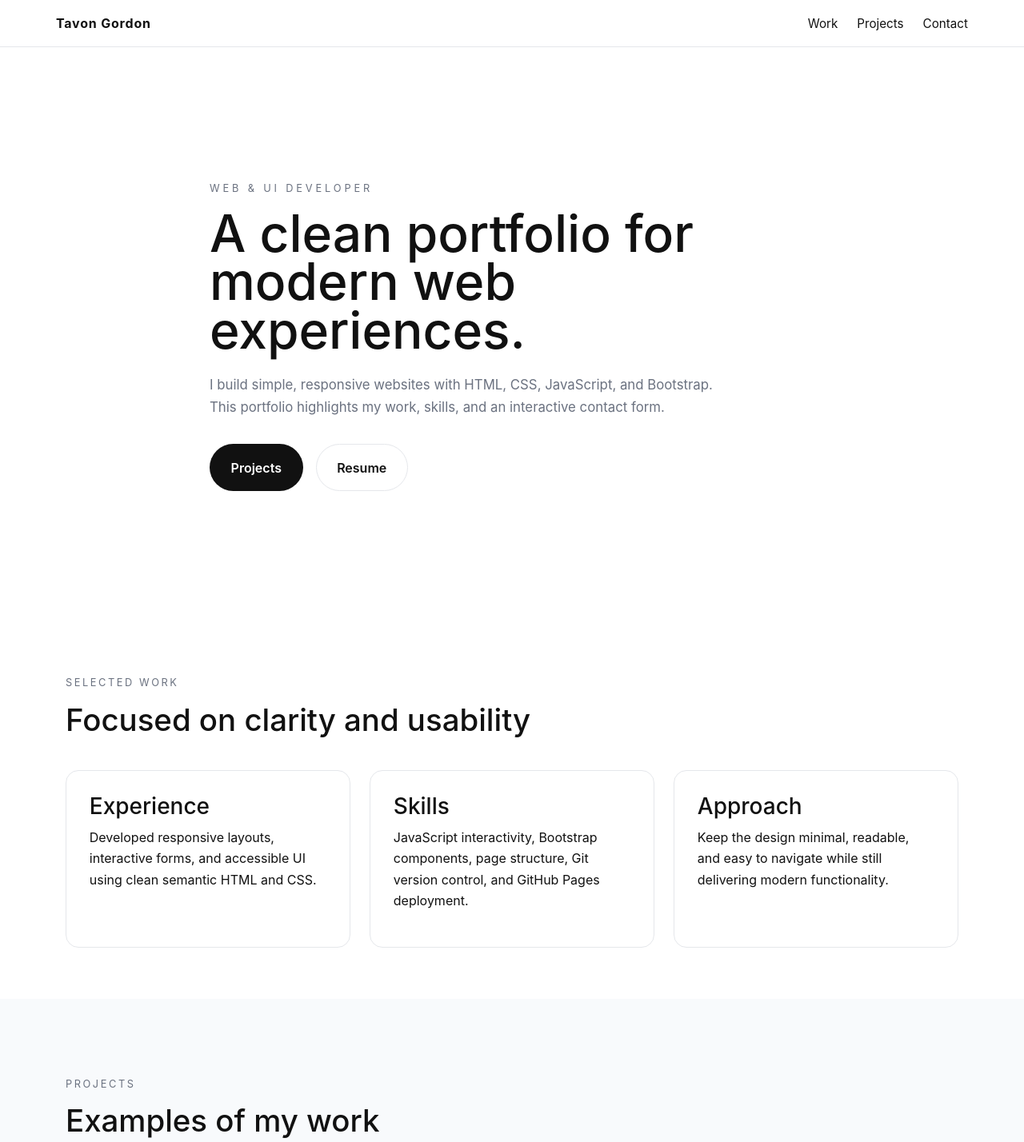
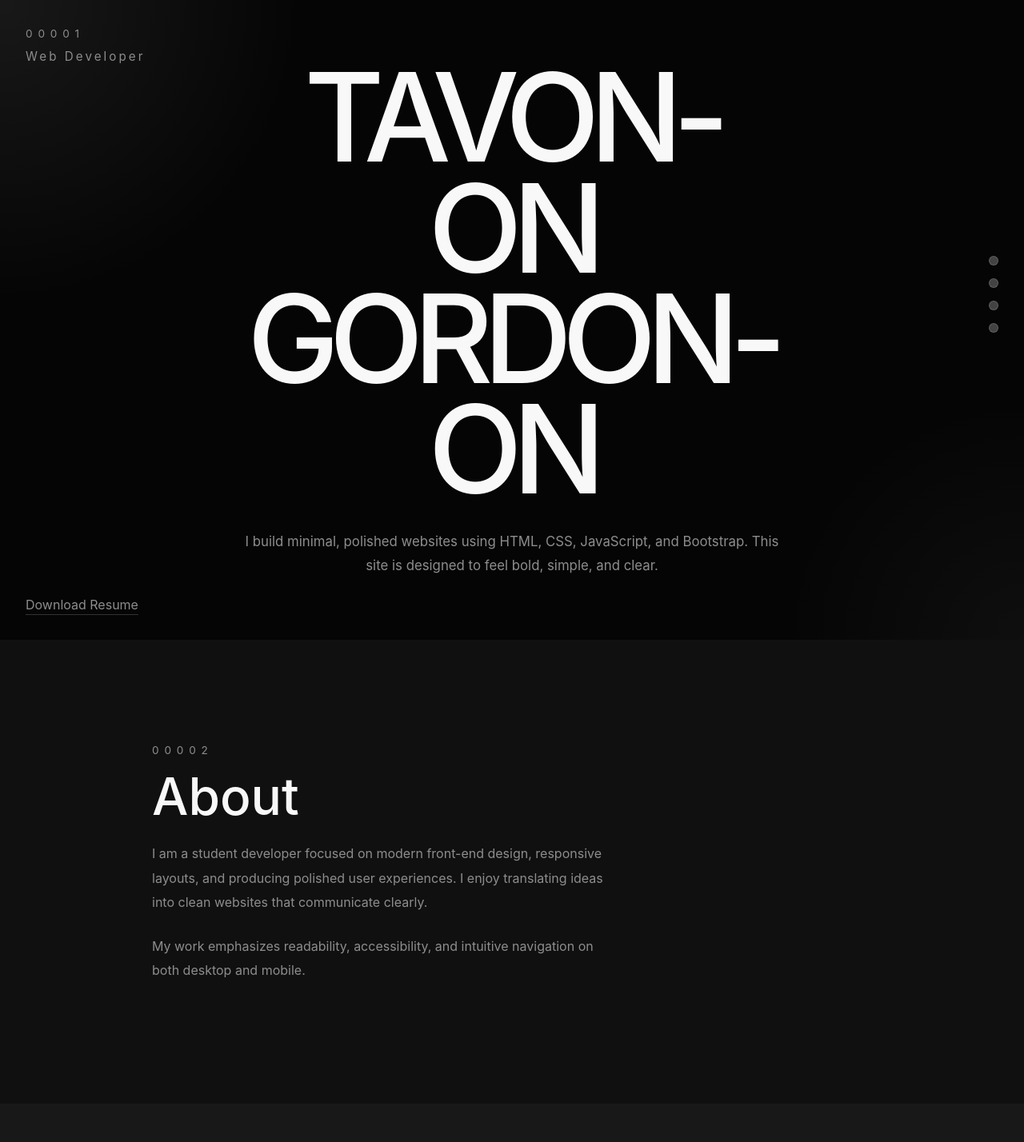
Before and after one commit to tavon2596/tavon2596.github.io, a plain HTML site: page index.html in a window 1280 px wide. Shown: the top 1428 px of the page at 80% size. Drawn offline with nearby package versions, Linux system fonts and the light colour scheme; a small style sheet from the web is missing.

Commit message:
Revamp portfolio layout and styles for enhanced aesthetics and user navigation

```diff
--- a/css/styles.css
+++ b/css/styles.css
@@ -1,11 +1,11 @@
 :root {
-  --bg: #fff;
-  --text: #111;
-  --muted: #6b7280;
-  --border: #e5e7eb;
-  --surface: #f8fafc;
-  --accent: #111;
-  --accent-soft: #f1f5f9;
+  --bg: #050505;
+  --surface: #101010;
+  --surface-light: #181818;
+  --text: #f8f8f8;
+  --muted: #8d8d8d;
+  --border: #262626;
+  --accent: #f8f8f8;
 }
 
 * {
@@ -21,7 +21,6 @@ body {
   font-family: Inter, "Segoe UI", system-ui, sans-serif;
   background: var(--bg);
   color: var(--text);
-  line-height: 1.65;
 }
 
 button,
@@ -30,204 +29,227 @@ textarea {
   font: inherit;
 }
 
-.page-header {
-  border-bottom: 1px solid var(--border);
-  position: sticky;
-  top: 0;
-  background: #fff;
-  z-index: 10;
-}
-
-.header-inner {
-  display: flex;
-  justify-content: space-between;
-  align-items: center;
-  padding: 1rem 0;
-}
-
-.brand {
-  color: var(--text);
-  text-decoration: none;
-  font-weight: 700;
-  letter-spacing: 0.05em;
-}
-
-.nav-links {
-  display: flex;
-  gap: 1.5rem;
-  font-size: 0.95rem;
-}
-
-.nav-links a {
-  color: var(--text);
+a {
+  color: inherit;
   text-decoration: none;
 }
 
-.hero-section {
-  min-height: calc(100vh - 80px);
-  display: flex;
-  align-items: center;
-  padding: 4rem 0;
+.page-shell {
+  position: relative;
 }
 
-.hero-content {
-  max-width: 780px;
+.side-nav {
+  position: fixed;
+  right: 2rem;
+  top: 40%;
+  display: flex;
+  flex-direction: column;
+  gap: 1rem;
+  z-index: 20;
 }
 
-.eyebrow {
-  margin: 0 0 1rem;
-  text-transform: uppercase;
-  letter-spacing: 0.3em;
-  color: var(--muted);
-  font-size: 0.8rem;
+.side-nav a {
+  width: 0.75rem;
+  height: 0.75rem;
+  display: block;
+  border-radius: 999px;
+  background: rgba(255, 255, 255, 0.25);
+  border: 1px solid rgba(255, 255, 255, 0.15);
 }
 
-.hero-section h1 {
-  font-size: clamp(3rem, 5vw, 5.5rem);
-  line-height: 0.95;
-  margin: 0;
+.hero {
+  min-height: 100vh;
+  display: grid;
+  place-items: center;
+  padding: 4rem 2rem;
+  position: relative;
+  text-align: center;
+  overflow: hidden;
 }
 
-.hero-description {
-  max-width: 60ch;
-  color: var(--muted);
-  margin: 1.5rem 0 2rem;
-  font-size: 1.05rem;
+.hero::before {
+  content: "";
+  position: absolute;
+  inset: 0;
+  background: radial-gradient(circle at top left, rgba(255,255,255,0.08), transparent 25%), radial-gradient(circle at bottom right, rgba(255,255,255,0.04), transparent 20%);
 }
 
-.hero-actions {
-  display: flex;
-  gap: 1rem;
-  flex-wrap: wrap;
+.hero-inner {
+  position: relative;
+  z-index: 1;
+  max-width: 800px;
 }
 
-.button {
-  display: inline-flex;
-  align-items: center;
-  justify-content: center;
-  padding: 0.95rem 1.6rem;
-  border-radius: 999px;
-  border: 1px solid transparent;
-  text-decoration: none;
-  font-weight: 600;
+.hero-meta {
+  position: absolute;
+  top: 2rem;
+  left: 2rem;
+  z-index: 2;
+  text-align: left;
 }
 
-.button-primary {
-  background: var(--text);
-  color: #fff;
+.hero-number {
+  color: var(--muted);
+  letter-spacing: 0.5em;
+  font-size: 0.85rem;
+  text-transform: uppercase;
+  margin-bottom: 0.5rem;
 }
 
-.button-secondary {
-  background: transparent;
-  color: var(--text);
-  border-color: var(--border);
+.hero-label {
+  color: var(--muted);
+  font-size: 0.95rem;
+  letter-spacing: 0.2em;
+}
+
+.hero h1 {
+  margin: 0;
+  font-size: clamp(5rem, 12vw, 10rem);
+  line-height: 0.9;
+  letter-spacing: -0.08em;
+  text-transform: uppercase;
+}
+
+.hero-copy {
+  max-width: 42rem;
+  margin: 2rem auto 0;
+  color: var(--muted);
+  font-size: 1.05rem;
+  line-height: 1.8;
+}
+
+.hero-footer {
+  position: absolute;
+  bottom: 2rem;
+  left: 2rem;
+  z-index: 2;
+}
+
+.hero-footer a {
+  color: var(--muted);
+  border-bottom: 1px solid rgba(255,255,255,0.18);
+  padding-bottom: 0.15rem;
 }
 
 .section {
-  padding: 6rem 0;
-}
-
-.section-tight {
-  padding: 4rem 0;
-}
-
-.section-heading {
-  max-width: 760px;
-  margin-bottom: 2.5rem;
-}
-
-.section-label {
-  display: block;
-  text-transform: uppercase;
-  color: var(--muted);
-  letter-spacing: 0.2em;
-  font-size: 0.8rem;
-  margin-bottom: 0.75rem;
-}
-
-.section h2 {
-  margin: 0;
-  font-size: clamp(2rem, 3vw, 3rem);
+  padding: 8rem 2rem;
 }
 
 .section-dark {
   background: var(--surface);
 }
 
-.cards-grid {
+.section-light {
+  background: var(--surface-light);
+}
+
+.section-content {
+  max-width: 900px;
+  margin: 0 auto;
+  position: relative;
+}
+
+.section-number {
+  color: var(--muted);
+  letter-spacing: 0.5em;
+  text-transform: uppercase;
+  font-size: 0.85rem;
+  margin-bottom: 1rem;
+}
+
+.section h2 {
+  margin: 0;
+  font-size: clamp(3rem, 5vw, 4rem);
+  line-height: 1;
+}
+
+.section p {
+  color: var(--muted);
+  max-width: 58ch;
+  line-height: 1.9;
+  margin: 1.5rem 0;
+}
+
+.project-grid {
   display: grid;
   grid-template-columns: repeat(3, minmax(0, 1fr));
   gap: 1.5rem;
+  margin-top: 2rem;
 }
 
-.info-card {
-  background: #fff;
-  border: 1px solid var(--border);
+.project-item {
+  background: var(--bg);
+  border: 1px solid rgba(255,255,255,0.08);
   border-radius: 1rem;
-  padding: 1.8rem;
+  padding: 2rem;
 }
 
-.info-card h3 {
+.project-item h3 {
   margin-top: 0;
+  font-size: 1.325rem;
 }
 
-.project-list {
-  list-style: none;
-  padding: 0;
-  margin: 0;
-  display: grid;
-  gap: 1.5rem;
+.project-item p {
+  color: var(--muted);
+  margin: 1rem 0 1.25rem;
 }
 
-.project-list li {
-  padding: 1.75rem;
-  border: 1px solid var(--border);
-  border-radius: 1rem;
-  background: #fff;
-}
-
-.project-list li strong {
-  display: block;
-  margin-bottom: 0.75rem;
-  font-size: 1.05rem;
-}
-
-.project-list li p {
-  margin: 0 0 1rem;
-  color: var(--muted);
-}
-
-.project-list li a {
+.project-item a {
   color: var(--text);
-  text-decoration: none;
   font-weight: 600;
 }
 
+.contact-section {
+  display: grid;
+  gap: 2rem;
+}
+
 .contact-card {
-  max-width: 680px;
-  padding: 2rem;
-  border: 1px solid var(--border);
-  border-radius: 1rem;
-  background: #fff;
   display: grid;
   gap: 1rem;
+  background: var(--bg);
+  border: 1px solid rgba(255,255,255,0.08);
+  border-radius: 1rem;
+  padding: 2rem;
 }
 
 .contact-card label {
-  font-weight: 600;
+  font-size: 0.95rem;
+  letter-spacing: 0.05em;
+  text-transform: uppercase;
+  color: var(--muted);
 }
 
 .contact-card input,
 .contact-card textarea {
   width: 100%;
-  padding: 0.95rem 1rem;
-  border: 1px solid var(--border);
+  border: 1px solid rgba(255,255,255,0.1);
   border-radius: 0.75rem;
+  background: transparent;
   color: var(--text);
+  padding: 1rem;
+}
+
+.contact-card input::placeholder,
+.contact-card textarea::placeholder {
+  color: rgba(255,255,255,0.45);
 }
 
 .contact-card textarea {
+  min-height: 170px;
   resize: vertical;
+}
+
+.button-primary {
+  display: inline-flex;
+  align-items: center;
+  justify-content: center;
+  padding: 0.85rem 1.6rem;
+  background: var(--text);
+  color: var(--bg);
+  border-radius: 999px;
+  font-weight: 700;
+  border: none;
 }
 
 .form-status {
@@ -235,41 +257,27 @@ textarea {
   min-height: 1.5rem;
 }
 
-.site-footer {
-  border-top: 1px solid var(--border);
-  padding: 2rem 0;
-}
-
-.footer-content {
-  display: flex;
-  justify-content: center;
-}
-
 @media (max-width: 900px) {
-  .cards-grid {
-    grid-template-columns: repeat(2, minmax(0, 1fr));
+  .project-grid {
+    grid-template-columns: 1fr;
   }
 }
 
 @media (max-width: 720px) {
-  .header-inner,
-  .hero-actions,
-  .footer-content {
-    flex-direction: column;
-    align-items: flex-start;
+  .side-nav {
+    right: 1rem;
+    gap: 0.8rem;
   }
 
-  .nav-links {
-    gap: 1rem;
-    margin-top: 1rem;
+  .hero {
+    padding: 3rem 1.5rem;
   }
 
-  .hero-section {
-    min-height: auto;
-    padding: 3rem 0;
+  .hero h1 {
+    font-size: clamp(3rem, 12vw, 6rem);
   }
 
-  .cards-grid {
-    grid-template-columns: 1fr;
+  .section {
+    padding: 4.5rem 1.5rem;
   }
 }
--- a/index.html
+++ b/index.html
@@ -8,86 +8,67 @@
   <link rel="stylesheet" href="css/styles.css" />
 </head>
 <body>
-  <header class="page-header">
-    <div class="container header-inner">
-      <a class="brand" href="#top">Tavon Gordon</a>
-      <nav class="nav-links">
-        <a href="#work">Work</a>
-        <a href="#projects">Projects</a>
-        <a href="#contact">Contact</a>
+  <div class="page-shell">
+    <nav class="side-nav" aria-label="Section navigation">
+      <a href="#top"><span></span></a>
+      <a href="#about"><span></span></a>
+      <a href="#projects"><span></span></a>
+      <a href="#contact"><span></span></a>
     </nav>
+
+    <header class="hero hero-dark" id="top">
+      <div class="hero-meta">
+        <div class="hero-number">00001</div>
+        <div class="hero-label">Web Developer</div>
+      </div>
+      <div class="hero-inner">
+        <h1>TAVON-<br>ON<br>GORDON-<br>ON</h1>
+        <p class="hero-copy">I build minimal, polished websites using HTML, CSS, JavaScript, and Bootstrap. This site is designed to feel bold, simple, and clear.</p>
+      </div>
+      <div class="hero-footer">
+        <a href="Tavon_Gordon_Resume_35202643304.pdf" target="_blank">Download Resume</a>
       </div>
     </header>
 
     <main>
-    <section id="top" class="hero-section">
-      <div class="container hero-content">
-        <p class="eyebrow">Web & UI Developer</p>
-        <h1>A clean portfolio for modern web experiences.</h1>
-        <p class="hero-description">I build simple, responsive websites with HTML, CSS, JavaScript, and Bootstrap. This portfolio highlights my work, skills, and an interactive contact form.</p>
-        <div class="hero-actions">
-          <a class="button button-primary" href="#projects">Projects</a>
-          <a class="button button-secondary" href="Tavon_Gordon_Resume_35202643304.pdf" target="_blank">Resume</a>
-        </div>
+      <section id="about" class="section section-dark">
+        <div class="section-content">
+          <div class="section-number">00002</div>
+          <h2>About</h2>
+          <p>I am a student developer focused on modern front-end design, responsive layouts, and producing polished user experiences. I enjoy translating ideas into clean websites that communicate clearly.</p>
+          <p>My work emphasizes readability, accessibility, and intuitive navigation on both desktop and mobile.</p>
         </div>
       </section>
 
-    <section id="work" class="section section-tight">
-      <div class="container">
-        <div class="section-heading">
-          <span class="section-label">Selected Work</span>
-          <h2>Focused on clarity and usability</h2>
-        </div>
-        <div class="cards-grid">
-          <article class="info-card">
-            <h3>Experience</h3>
-            <p>Developed responsive layouts, interactive forms, and accessible UI using clean semantic HTML and CSS.</p>
+      <section id="projects" class="section section-light">
+        <div class="section-content">
+          <div class="section-number">00003</div>
+          <h2>Projects</h2>
+          <div class="project-grid">
+            <article class="project-item">
+              <h3>Portfolio Website</h3>
+              <p>A single-page portfolio built with responsive HTML, custom CSS, and Bootstrap components.</p>
+              <a href="https://github.com/tavon2596/portfolio-example" target="_blank">View repo</a>
             </article>
-          <article class="info-card">
-            <h3>Skills</h3>
-            <p>JavaScript interactivity, Bootstrap components, page structure, Git version control, and GitHub Pages deployment.</p>
+            <article class="project-item">
+              <h3>Contact Form</h3>
+              <p>Interactive form validation and live feedback using JavaScript for a smoother submission experience.</p>
+              <a href="https://github.com/tavon2596/contact-form-example" target="_blank">View repo</a>
             </article>
-          <article class="info-card">
-            <h3>Approach</h3>
-            <p>Keep the design minimal, readable, and easy to navigate while still delivering modern functionality.</p>
+            <article class="project-item">
+              <h3>Bootstrap Demo</h3>
+              <p>Cleanly styled components and layout examples using Bootstrap utilities and custom overrides.</p>
+              <a href="https://github.com/tavon2596/bootstrap-demo" target="_blank">View repo</a>
             </article>
           </div>
         </div>
       </section>
 
-    <section id="projects" class="section section-dark">
-      <div class="container">
-        <div class="section-heading">
-          <span class="section-label">Projects</span>
-          <h2>Examples of my work</h2>
-        </div>
-        <ul class="project-list">
-          <li>
-            <strong>Portfolio Website</strong>
-            <p>A single-page portfolio built with Bootstrap and custom CSS to showcase clean layout and mobile-first design.</p>
-            <a href="https://github.com/tavon2596/portfolio-example" target="_blank">View repo</a>
-          </li>
-          <li>
-            <strong>Interactive Contact Form</strong>
-            <p>JavaScript validation and live feedback create a simple, polished user experience for form submission.</p>
-            <a href="https://github.com/tavon2596/contact-form-example" target="_blank">View repo</a>
-          </li>
-          <li>
-            <strong>Bootstrap Demo</strong>
-            <p>Used accordion and carousel components to present information in a clean, engaging format.</p>
-            <a href="https://github.com/tavon2596/bootstrap-demo" target="_blank">View repo</a>
-          </li>
-        </ul>
-      </div>
-    </section>
-
-    <section id="contact" class="section">
-      <div class="container">
-        <div class="section-heading">
-          <span class="section-label">Contact</span>
-          <h2>Send a message</h2>
-          <p class="section-description">The contact form below is styled minimally and includes JavaScript validation to keep the interaction smooth.</p>
-        </div>
+      <section id="contact" class="section section-dark">
+        <div class="section-content contact-section">
+          <div class="section-number">00004</div>
+          <h2>Contact</h2>
+          <p>Reach out with a quick note using the form below. The form includes client-side validation for an improved experience.</p>
           <form id="contactForm" class="contact-card">
             <label for="name">Name</label>
             <input type="text" id="name" placeholder="Your name" required />
@@ -104,12 +85,7 @@
         </div>
       </section>
     </main>
-
-  <footer class="site-footer">
-    <div class="container footer-content">
-      <p>Designed and built by Tavon Gordon.</p>
   </div>
-  </footer>
 
   <script src="https://cdn.jsdelivr.net/npm/bootstrap@5.3.2/dist/js/bootstrap.bundle.min.js" integrity="sha384-II9jVqCsMkM1p9Sy7R0tmvn5qO8IocTYTFpKyoqdbAQK7+eG12tK4gkYdSXd9MN2" crossorigin="anonymous"></script>
   <script src="js/script.js"></script>
```
Lines whose indentation alone changed are shown as unchanged.
